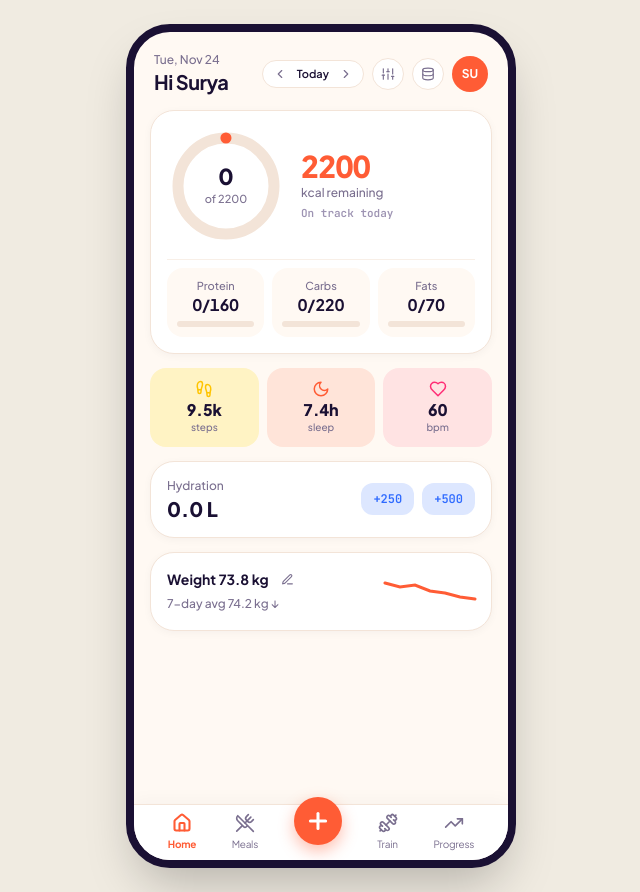
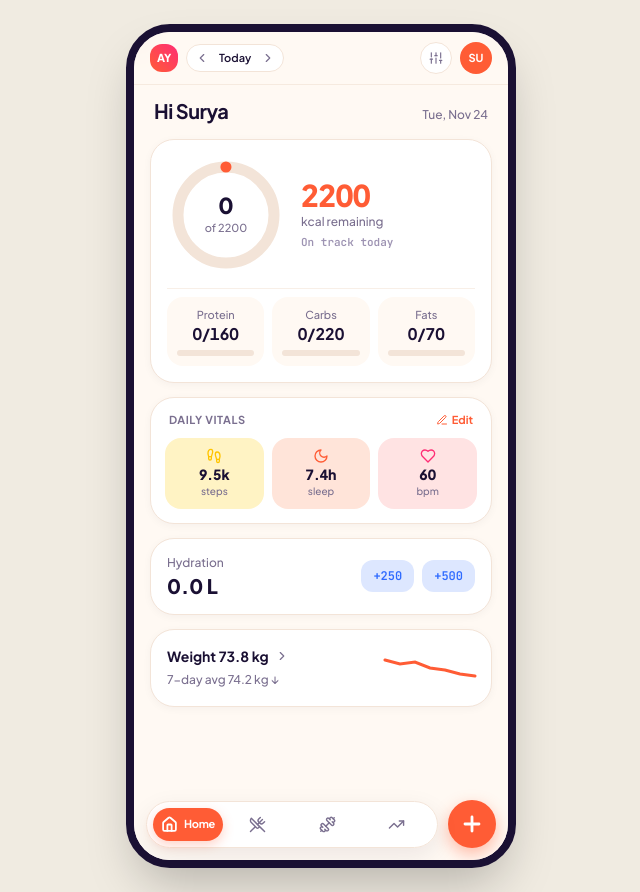
Before and after one commit to SuryaJanardhan/Ayu, a React (Vite) app: page / in a window 1280 px wide. Shown: the whole page, without its empty margins (319-959 px from the left). Built offline with nearby package versions, Linux system fonts and the light colour scheme.

Commit message:
feat(ui): white/coral floating pill navbar, fast splash, 100dvh fixed shell, deduplicated actions

```diff
--- a/App.native.js
+++ b/App.native.js
@@ -12,7 +12,7 @@ try {
 export default function App() {
   return (
     <SafeAreaView style={styles.container}>
-      <StatusBar barStyle="dark-content" backgroundColor="#FFF9F3" />
+      <StatusBar barStyle="dark-content" backgroundColor="#FFF9F3" translucent={false} />
       <WebView
         originWhitelist={['*']}
         source={{ html: htmlBundle, baseUrl: 'https://ayu.local' }}
@@ -34,7 +34,6 @@ const styles = StyleSheet.create({
   container: {
     flex: 1,
     backgroundColor: '#FFF9F3',
-    paddingTop: Platform.OS === 'android' ? StatusBar.currentHeight || 0 : 0,
   },
   webview: {
     flex: 1,
--- a/src/App.tsx
+++ b/src/App.tsx
@@ -1,4 +1,5 @@
 import React, { useState, useEffect, useCallback } from 'react';
+import { ChevronLeft, ChevronRight, Sliders } from 'lucide-react';
 import { HomeScreen } from './components/HomeScreen';
 import { MealsScreen } from './components/MealsScreen';
 import { TrainScreen } from './components/TrainScreen';
@@ -12,7 +13,7 @@ import { EditBiometricsModal } from './components/EditBiometricsModal';
 import { SplashScreen } from './components/SplashScreen';
 import { db } from './db';
 import { initializeDatabaseSeed } from './db/seed';
-import { getTodayDateString } from './utils/date';
+import { getTodayDateString, shiftDate } from './utils/date';
 import { calculate7DayMovingAverage } from './utils/analytics';
 import {
   MealLog,
@@ -103,27 +104,76 @@ export const App: React.FC = () => {
     setIsWorkoutModalOpen(true);
   };
 
+  const today = getTodayDateString();
+  const isToday = currentDate === today;
+
   return (
-    <div className="min-h-screen bg-[#F0EBE1] text-ink flex flex-col items-center justify-center sm:py-6">
-      {/* Animated Splash Screen on App Launch */}
+    <div className="min-h-[100dvh] bg-[#F0EBE1] text-ink flex flex-col items-center sm:justify-center sm:py-6">
+      {/* Fast Splash Screen on App Launch */}
       {showSplash && <SplashScreen onFinish={() => setShowSplash(false)} />}
 
-      {/* Mobile Frame Container */}
-      <div className="w-full max-w-[390px] h-[844px] bg-cream-100 sm:border-[8px] sm:border-ink sm:rounded-[44px] shadow-2xl flex flex-col overflow-hidden relative">
+      {/* Mobile Frame Container (100dvh locked on mobile so top/bottom bars never move) */}
+      <div className="w-full max-w-[430px] h-[100dvh] sm:max-w-[390px] sm:h-[844px] bg-cream-100 sm:border-[8px] sm:border-ink sm:rounded-[44px] shadow-2xl flex flex-col overflow-hidden relative">
+        {/* Fixed Top Utility Bar */}
+        <header className="shrink-0 z-30 px-4 py-2.5 bg-cream-100/95 backdrop-blur-md border-b border-cream-200/70 flex items-center justify-between">
+          <div className="flex items-center gap-2">
+            <div className="w-7 h-7 rounded-xl bg-gradient-to-tr from-coral to-[#FF2D75] flex items-center justify-center shadow-xs">
+              <span className="font-extrabold text-[11px] text-white tracking-tight">AY</span>
+            </div>
+            <div className="flex items-center bg-white border border-cream-200 rounded-full px-1 py-0.5 shadow-xs">
+              <button
+                onClick={() => setCurrentDate(shiftDate(currentDate, -1))}
+                className="p-1 text-ink-mute hover:text-ink"
+                title="Previous Day"
+              >
+                <ChevronLeft size={14} />
+              </button>
+              <button
+                onClick={() => setCurrentDate(today)}
+                className="text-[11px] font-semibold text-ink px-1.5"
+              >
+                {isToday ? 'Today' : currentDate.slice(5)}
+              </button>
+              <button
+                onClick={() => setCurrentDate(shiftDate(currentDate, 1))}
+                className="p-1 text-ink-mute hover:text-ink"
+                title="Next Day"
+              >
+                <ChevronRight size={14} />
+              </button>
+            </div>
+          </div>
+
+          <div className="flex items-center gap-2">
+            <button
+              onClick={() => setIsTargetModalOpen(true)}
+              className="p-2 rounded-full bg-white border border-cream-200 text-ink-mute hover:text-coral shadow-xs transition-colors"
+              title="Daily Targets"
+            >
+              <Sliders size={14} />
+            </button>
+            <button
+              onClick={() => setIsSettingsModalOpen(true)}
+              className="w-8 h-8 rounded-full bg-coral text-white font-bold flex items-center justify-center text-[11px] shadow-xs hover:opacity-90"
+              title="Settings & Backup"
+            >
+              SU
+            </button>
+          </div>
+        </header>
+
         {/* Scrollable Screen Content */}
-        <main className="flex-1 overflow-y-auto px-4 pt-5 pb-3 scrollbar-none">
+        <main className="flex-1 overflow-y-auto px-4 pt-3 pb-3 scrollbar-none">
           {activeTab === 'home' && (
             <HomeScreen
               currentDate={currentDate}
-              onDateChange={setCurrentDate}
               targets={targets}
               mealLogs={mealLogs}
               biometrics={biometrics}
               historicalWeights={historicalWeights}
-              onOpenTargets={() => setIsTargetModalOpen(true)}
-              onOpenSettings={() => setIsSettingsModalOpen(true)}
               onOpenEditBiometrics={() => setIsEditBioOpen(true)}
               onNavigateMeals={() => setActiveTab('meals')}
+              onNavigateProgress={() => setActiveTab('progress')}
               onRefresh={loadDashboardData}
             />
           )}
--- a/src/components/BottomNavigation.tsx
+++ b/src/components/BottomNavigation.tsx
@@ -1,5 +1,5 @@
 import React from 'react';
-import { Home, UtensilsCrossed, Plus, Dumbbell, TrendingUp } from 'lucide-react';
+import { Home, UtensilsCrossed, Plus, Dumbbell, TrendingUp, LucideIcon } from 'lucide-react';
 
 export type TabType = 'home' | 'meals' | 'train' | 'progress';
 
@@ -9,61 +9,55 @@ interface BottomNavigationProps {
   onOpenQuickSnap: () => void;
 }
 
+const TABS: { id: TabType; label: string; icon: LucideIcon }[] = [
+  { id: 'home', label: 'Home', icon: Home },
+  { id: 'meals', label: 'Meals', icon: UtensilsCrossed },
+  { id: 'train', label: 'Train', icon: Dumbbell },
+  { id: 'progress', label: 'Stats', icon: TrendingUp },
+];
+
 export const BottomNavigation: React.FC<BottomNavigationProps> = ({
   activeTab,
   onTabChange,
   onOpenQuickSnap,
 }) => {
   return (
-    <nav className="sticky bottom-0 z-30 bg-white border-t border-cream-200 px-4 py-2 flex items-center justify-around shadow-[0_-4px_16px_rgba(26,16,51,0.03)]">
-      {/* Home */}
+    <div className="shrink-0 z-30 px-3 pb-3 pt-1.5 bg-gradient-to-t from-cream-100 via-cream-100/95 to-transparent">
+      <div className="flex items-center gap-2.5">
+        {/* Floating White & Coral Pill Dock */}
+        <nav
+          aria-label="Primary navigation"
+          className="flex-1 bg-white/95 backdrop-blur-md border border-cream-200 rounded-full p-1.5 flex items-center justify-between shadow-[0_8px_24px_rgba(26,16,51,0.08)]"
+        >
+          {TABS.map(({ id, label, icon: Icon }) => {
+            const isActive = activeTab === id;
+            return (
               <button
-        onClick={() => onTabChange('home')}
-        className={`flex flex-col items-center gap-1 transition-colors ${activeTab === 'home' ? 'text-coral font-bold' : 'text-ink-mute hover:text-ink'
+                key={id}
+                onClick={() => onTabChange(id)}
+                className={`flex-1 flex items-center justify-center gap-1.5 py-2 px-2 rounded-full transition-all duration-200 ${
+                  isActive
+                    ? 'bg-coral text-white font-bold shadow-[0_4px_12px_rgba(255,92,53,0.28)]'
+                    : 'text-ink-mute hover:text-ink font-medium'
                 }`}
               >
-        <Home size={20} strokeWidth={activeTab === 'home' ? 2.5 : 2} />
-        <span className="text-[10px] tracking-tight">Home</span>
+                <Icon size={17} strokeWidth={isActive ? 2.5 : 2} />
+                {isActive && <span className="text-[11px] tracking-tight">{label}</span>}
               </button>
+            );
+          })}
+        </nav>
 
-      {/* Meals */}
-      <button
-        onClick={() => onTabChange('meals')}
-        className={`flex flex-col items-center gap-1 transition-colors ${activeTab === 'meals' ? 'text-coral font-bold' : 'text-ink-mute hover:text-ink'
-          }`}
-      >
-        <UtensilsCrossed size={20} strokeWidth={activeTab === 'meals' ? 2.5 : 2} />
-        <span className="text-[10px] tracking-tight">Meals</span>
-      </button>
-
-      {/* Center Floating Action Button (FAB) */}
+        {/* Detached Coral Quick Snap Button */}
         <button
           onClick={onOpenQuickSnap}
-        className="w-12 h-12 rounded-full bg-coral hover:bg-coral-hover text-white flex items-center justify-center -mt-6 shadow-fab active:scale-95 transition-all"
+          className="w-12 h-12 rounded-full bg-coral hover:bg-coral-hover text-white flex items-center justify-center shadow-fab active:scale-95 transition-all shrink-0"
           title="Snap Meal or Quick Log"
+          aria-label="Quick log meal"
         >
-        <Plus size={26} strokeWidth={2.8} />
+          <Plus size={24} strokeWidth={2.8} />
         </button>
-
-      {/* Train */}
-      <button
-        onClick={() => onTabChange('train')}
-        className={`flex flex-col items-center gap-1 transition-colors ${activeTab === 'train' ? 'text-coral font-bold' : 'text-ink-mute hover:text-ink'
-          }`}
-      >
-        <Dumbbell size={20} strokeWidth={activeTab === 'train' ? 2.5 : 2} />
-        <span className="text-[10px] tracking-tight">Train</span>
-      </button>
-
-      {/* Progress */}
-      <button
-        onClick={() => onTabChange('progress')}
-        className={`flex flex-col items-center gap-1 transition-colors ${activeTab === 'progress' ? 'text-coral font-bold' : 'text-ink-mute hover:text-ink'
-          }`}
-      >
-        <TrendingUp size={20} strokeWidth={activeTab === 'progress' ? 2.5 : 2} />
-        <span className="text-[10px] tracking-tight">Progress</span>
-      </button>
-    </nav>
+      </div>
+    </div>
   );
 };
--- a/src/components/HomeScreen.tsx
+++ b/src/components/HomeScreen.tsx
@@ -1,38 +1,32 @@
 import React from 'react';
-import { Footprints, Moon, Heart, ChevronLeft, ChevronRight, Sliders, Database, Check, Edit3 } from 'lucide-react';
+import { Footprints, Moon, Heart, Check, Edit3, ChevronRight } from 'lucide-react';
 import { DailyTargets, MealLog, DailyBiometrics } from '../types';
-import { formatDateDisplay, getTodayDateString, shiftDate } from '../utils/date';
+import { formatDateDisplay } from '../utils/date';
 import { db } from '../db';
 
 interface HomeScreenProps {
   currentDate: string;
-  onDateChange: (d: string) => void;
   targets: DailyTargets;
   mealLogs: MealLog[];
   biometrics?: DailyBiometrics;
   historicalWeights: { date: string; weight: number; moving_avg: number }[];
-  onOpenTargets: () => void;
-  onOpenSettings: () => void;
   onOpenEditBiometrics: () => void;
   onNavigateMeals: () => void;
+  onNavigateProgress: () => void;
   onRefresh: () => void;
 }
 
 export const HomeScreen: React.FC<HomeScreenProps> = ({
   currentDate,
-  onDateChange,
   targets,
   mealLogs,
   biometrics,
   historicalWeights,
-  onOpenTargets,
-  onOpenSettings,
   onOpenEditBiometrics,
   onNavigateMeals,
+  onNavigateProgress,
   onRefresh,
 }) => {
-  const today = getTodayDateString();
-  const isToday = currentDate === today;
 
   const totalCalories = mealLogs.reduce((sum, m) => sum + m.calories, 0);
   const totalProtein = mealLogs.reduce((sum, m) => sum + m.protein_g, 0);
@@ -79,60 +73,12 @@ export const HomeScreen: React.FC<HomeScreenProps> = ({
 
   return (
     <div className="flex flex-col gap-3.5 pb-2">
-      {/* Top Greeting Header Personalized to Surya */}
-      <div className="flex justify-between items-center px-1">
-        <div>
-          <small className="text-ink-mute text-xs block font-medium">
+      {/* Greeting */}
+      <div className="flex items-baseline justify-between px-1">
+        <b className="text-xl font-bold tracking-tight text-ink">Hi Surya</b>
+        <small className="text-ink-mute text-xs font-medium">
           {formatDateDisplay(currentDate)}
         </small>
-          <b className="text-xl font-bold tracking-tight text-ink">Hi Surya</b>
-        </div>
-
-        <div className="flex items-center gap-2">
-          {/* Date switcher pill */}
-          <div className="flex items-center bg-white border border-cream-200 rounded-full px-1.5 py-0.5 shadow-xs">
-            <button
-              onClick={() => onDateChange(shiftDate(currentDate, -1))}
-              className="p-1 text-ink-mute hover:text-ink"
-              title="Previous Day"
-            >
-              <ChevronLeft size={14} />
-            </button>
-            <span className="text-[11px] font-semibold text-ink px-1.5">
-              {isToday ? 'Today' : currentDate.slice(5)}
-            </span>
-            <button
-              onClick={() => onDateChange(shiftDate(currentDate, 1))}
-              className="p-1 text-ink-mute hover:text-ink"
-              title="Next Day"
-            >
-              <ChevronRight size={14} />
-            </button>
-          </div>
-
-          <button
-            onClick={onOpenTargets}
-            className="p-2 rounded-full bg-white border border-cream-200 text-ink-mute hover:text-coral shadow-xs transition-colors"
-            title="Targets"
-          >
-            <Sliders size={14} />
-          </button>
-          <button
-            onClick={onOpenSettings}
-            className="p-2 rounded-full bg-white border border-cream-200 text-ink-mute hover:text-sky shadow-xs transition-colors"
-            title="Settings & Backup"
-          >
-            <Database size={14} />
-          </button>
-
-          <div
-            onClick={onOpenEditBiometrics}
-            className="w-9 h-9 rounded-full bg-coral text-white font-bold flex items-center justify-center text-xs shadow-xs cursor-pointer hover:opacity-90"
-            title="Surya - Tap to Edit Profile / Telemetry"
-          >
-            SU
-          </div>
-        </div>
       </div>
 
       {/* Main Energy & Ring Card (Clickable to jump to Meals) */}
@@ -247,46 +193,51 @@ export const HomeScreen: React.FC<HomeScreenProps> = ({
         </div>
       </div>
 
-      {/* Telemetry Chips (Clickable to Edit/Override) */}
-      <div className="grid grid-cols-3 gap-2">
+      {/* Unified Vitals Card (Single Edit Trigger) */}
+      <div className="bg-white rounded-3xl p-3.5 border border-cream-200 shadow-card">
+        <div className="flex items-center justify-between mb-2.5 px-1">
+          <span className="text-[11px] font-bold uppercase tracking-wider text-ink-mute">
+            Daily Vitals
+          </span>
           <button
             onClick={onOpenEditBiometrics}
-          className="bg-sun-light hover:opacity-90 rounded-2xl p-3 text-center flex flex-col items-center justify-center transition-all"
+            className="flex items-center gap-1 text-[11px] font-bold text-coral hover:opacity-80 transition-opacity"
           >
+            <Edit3 size={12} />
+            <span>Edit</span>
+          </button>
+        </div>
+        <div className="grid grid-cols-3 gap-2">
+          <div className="bg-sun-light rounded-2xl p-2.5 text-center flex flex-col items-center justify-center">
             <div className="text-sun font-bold mb-0.5">
-            <Footprints size={18} />
+              <Footprints size={16} />
             </div>
-          <b className="text-base font-extrabold text-ink leading-tight tabular-nums">
+            <b className="text-sm font-extrabold text-ink leading-tight tabular-nums">
               {biometrics?.steps ? `${(biometrics.steps / 1000).toFixed(1)}k` : '9.5k'}
             </b>
             <span className="text-[10px] text-ink-mute font-medium">steps</span>
-        </button>
+          </div>
 
-        <button
-          onClick={onOpenEditBiometrics}
-          className="bg-coral-light hover:opacity-90 rounded-2xl p-3 text-center flex flex-col items-center justify-center transition-all"
-        >
+          <div className="bg-coral-light rounded-2xl p-2.5 text-center flex flex-col items-center justify-center">
             <div className="text-coral font-bold mb-0.5">
-            <Moon size={18} />
+              <Moon size={16} />
             </div>
-          <b className="text-base font-extrabold text-ink leading-tight tabular-nums">
+            <b className="text-sm font-extrabold text-ink leading-tight tabular-nums">
               {biometrics?.sleep_hours ? `${biometrics.sleep_hours}h` : '7.4h'}
             </b>
             <span className="text-[10px] text-ink-mute font-medium">sleep</span>
-        </button>
+          </div>
 
-        <button
-          onClick={onOpenEditBiometrics}
-          className="bg-rose-light hover:opacity-90 rounded-2xl p-3 text-center flex flex-col items-center justify-center transition-all"
-        >
+          <div className="bg-rose-light rounded-2xl p-2.5 text-center flex flex-col items-center justify-center">
             <div className="text-rose font-bold mb-0.5">
-            <Heart size={18} />
+              <Heart size={16} />
             </div>
-          <b className="text-base font-extrabold text-ink leading-tight tabular-nums">
+            <b className="text-sm font-extrabold text-ink leading-tight tabular-nums">
               {biometrics?.resting_hr || 60}
             </b>
             <span className="text-[10px] text-ink-mute font-medium">bpm</span>
-        </button>
+          </div>
+        </div>
       </div>
 
       {/* Water Hydration Card */}
@@ -319,18 +270,15 @@ export const HomeScreen: React.FC<HomeScreenProps> = ({
         </div>
       </div>
 
-      {/* Weight Summary Sparkline Card (With Direct Edit Button) */}
-      <div className="bg-white rounded-3xl p-4 border border-cream-200 shadow-card flex justify-between items-center">
+      {/* Weight Summary Sparkline Card (Navigates to Stats) */}
+      <button
+        onClick={onNavigateProgress}
+        className="w-full text-left bg-white rounded-3xl p-4 border border-cream-200 shadow-card flex justify-between items-center hover:border-coral/60 transition-colors"
+      >
         <div>
-          <div className="flex items-center gap-2">
+          <div className="flex items-center gap-1.5">
             <b className="text-sm font-bold text-ink block">Weight {currentWeight} kg</b>
-            <button
-              onClick={onOpenEditBiometrics}
-              className="p-1 rounded-md text-ink-mute hover:text-coral hover:bg-cream-100 transition-colors"
-              title="Edit Weight / Biometrics"
-            >
-              <Edit3 size={13} />
-            </button>
+            <ChevronRight size={14} className="text-ink-mute" />
           </div>
           <small className="text-ink-mute text-xs font-medium">
             7-day avg {currentAvg} kg ↓
@@ -346,7 +294,7 @@ export const HomeScreen: React.FC<HomeScreenProps> = ({
             strokeLinecap="round"
           />
         </svg>
-      </div>
+      </button>
     </div>
   );
 };
--- a/src/components/MealsScreen.tsx
+++ b/src/components/MealsScreen.tsx
@@ -1,5 +1,5 @@
 import React, { useState } from 'react';
-import { Trash2, Plus, Coffee, Utensils, Apple, Sandwich, Edit3 } from 'lucide-react';
+import { Trash2, Coffee, Utensils, Apple, Sandwich, Edit3 } from 'lucide-react';
 import { MealLog } from '../types';
 import { db } from '../db';
 import { normalizeMealPhrase } from '../utils/normalizer';
@@ -153,15 +153,6 @@ export const MealsScreen: React.FC<MealsScreenProps> = ({
         )}
       </div>
 
-      {/* Add Meal CTA */}
-      <button
-        onClick={onOpenQuickSnap}
-        className="w-full py-3.5 rounded-2xl border-2 border-dashed border-cream-200 hover:border-coral bg-white text-ink-mute hover:text-coral font-bold text-xs flex items-center justify-center gap-2 transition-all shadow-xs"
-      >
-        <Plus size={16} />
-        <span>Tap + to log meal or snap photo</span>
-      </button>
-
       {/* Edit Modal */}
       {editingMeal && (
         <EditMealModal
--- a/src/components/SplashScreen.tsx
+++ b/src/components/SplashScreen.tsx
@@ -1,5 +1,4 @@
 import React, { useEffect, useState } from 'react';
-import { Activity } from 'lucide-react';
 
 interface SplashScreenProps {
   onFinish: () => void;
@@ -9,62 +8,29 @@ export const SplashScreen: React.FC<SplashScreenProps> = ({ onFinish }) => {
   const [fading, setFading] = useState(false);
 
   useEffect(() => {
-    const timer1 = setTimeout(() => {
-      setFading(true);
-    }, 1200);
-
-    const timer2 = setTimeout(() => {
-      onFinish();
-    }, 1700);
-
+    const fadeTimer = setTimeout(() => setFading(true), 320);
+    const doneTimer = setTimeout(() => onFinish(), 500);
     return () => {
-      clearTimeout(timer1);
-      clearTimeout(timer2);
+      clearTimeout(fadeTimer);
+      clearTimeout(doneTimer);
     };
   }, [onFinish]);
 
   return (
     <div
-      onClick={() => onFinish()}
-      className={`fixed inset-0 z-50 bg-[#FFF9F3] flex flex-col items-center justify-center cursor-pointer transition-opacity duration-500 ${
+      onClick={onFinish}
+      className={`fixed inset-0 z-50 bg-[#FFF9F3] flex flex-col items-center justify-center cursor-pointer transition-opacity duration-200 ease-out will-change-[opacity] ${
         fading ? 'opacity-0 pointer-events-none' : 'opacity-100'
       }`}
     >
-      <div className="flex flex-col items-center animate-fade-in">
-        {/* App Icon Container */}
-        <div className="relative mb-6">
-          <div className="w-24 h-24 rounded-[32px] bg-gradient-to-tr from-coral to-[#FF2D75] flex items-center justify-center shadow-[0_12px_32px_rgba(255,92,53,0.35)] transform transition-transform hover:scale-105">
-            <span className="font-extrabold text-4xl text-white tracking-tight">AY</span>
-          </div>
-          {/* Subtle pulse ring */}
-          <div className="absolute inset-0 rounded-[32px] border-2 border-coral/40 animate-ping pointer-events-none" />
+      <div className="flex flex-col items-center">
+        <div className="w-20 h-20 rounded-[26px] bg-gradient-to-tr from-coral to-[#FF2D75] flex items-center justify-center shadow-[0_10px_24px_rgba(255,92,53,0.28)] mb-4">
+          <span className="font-extrabold text-3xl text-white tracking-tight">AY</span>
         </div>
-
-        {/* Brand Name & Telemetry Tag */}
-        <h1 className="text-3xl font-extrabold tracking-tight text-ink mb-1">Ayu</h1>
-        <p className="text-xs uppercase font-mono tracking-widest text-ink-mute font-semibold mb-6">
-          Personal Health Telemetry
+        <h1 className="text-2xl font-extrabold tracking-tight text-ink">Ayu</h1>
+        <p className="text-[11px] uppercase font-mono tracking-widest text-ink-mute font-semibold mt-0.5">
+          Personal Telemetry
         </p>
-
-        {/* Animated ECG / Telemetry Pulse */}
-        <div className="w-36 h-8 flex items-center justify-center">
-          <svg viewBox="0 0 140 32" className="w-full h-full overflow-visible">
-            <polyline
-              points="0,16 40,16 50,4 60,28 70,8 80,24 90,16 140,16"
-              fill="none"
-              stroke="#FF5C35"
-              strokeWidth="2.5"
-              strokeLinecap="round"
-              strokeLinejoin="round"
-              className="animate-pulse"
-            />
-          </svg>
-        </div>
-
-        {/* User Greeting */}
-        <div className="mt-8 text-xs font-semibold text-ink-mute">
-          Telemetry Ready · Welcome Surya
-        </div>
       </div>
     </div>
   );
```
Also changed, not shown: bundleHtml.js. Lines whose indentation alone changed are shown as unchanged.
